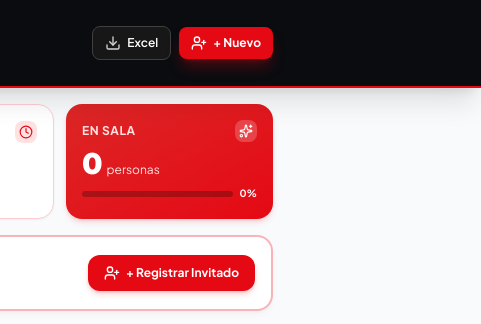
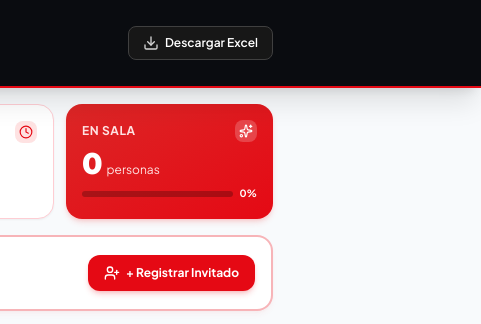
Before and after one commit to Jhan-ux/validacion_asistencia, a website: page public/index.html in a window 1280 px wide. Shown: the top 324 px of the page, 799-1280 px from the left. Drawn offline with nearby package versions, Linux system fonts and the light colour scheme; no server answers.

Commit message:
style: Eliminar botón + Nuevo del header ya que se encuentra en el cuerpo

```diff
--- a/public/index.html
+++ b/public/index.html
@@ -79,14 +79,9 @@
 
       <!-- Action Buttons in Header -->
       <div class="flex items-center gap-2">
-        <button id="btnExport" title="Descargar Reporte Excel" class="flex items-center gap-1.5 px-3 py-2 text-xs font-semibold rounded-lg bg-neutral-900 hover:bg-neutral-800 border border-neutral-700 text-white transition active:scale-95">
+        <button id="btnExport" title="Descargar Reporte Excel" class="flex items-center gap-1.5 px-3.5 py-2 text-xs font-semibold rounded-lg bg-neutral-900 hover:bg-neutral-800 border border-neutral-700 text-white transition active:scale-95">
           <i data-lucide="download" class="w-4 h-4 text-neutral-300"></i>
-          <span class="hidden sm:inline">Excel</span>
-        </button>
-
-        <button id="btnOpenNewGuestModal" class="flex items-center gap-1.5 px-3 py-2 text-xs font-bold rounded-lg bg-brand-red hover:bg-brand-redHover text-white shadow-lg shadow-brand-red/30 transition active:scale-95">
-          <i data-lucide="user-plus" class="w-4 h-4"></i>
-          <span>+ Nuevo</span>
+          <span>Descargar Excel</span>
         </button>
       </div>
     </div>
```
